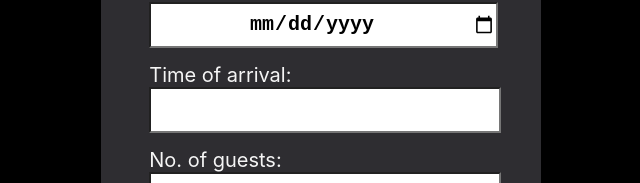
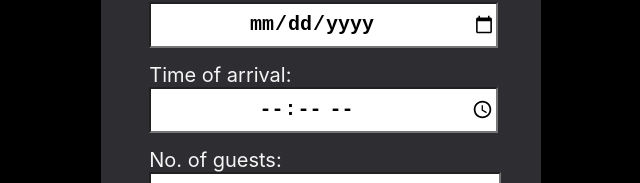
Before and after one commit to KacagoHollo/book-a-table-react, a React (Create React App) app in the folder my-app/: page / in a window 1280 px wide. Both pictures are taken after a click on the button "Book a table". Shown: the part 460-643 px from the top of the page, without its empty margins (319-959 px from the left). Built offline with nearby package versions, Linux system fonts and the light colour scheme.

Commit message:
Co-authored-by: István Pongrácz <KacagoHollo@users.noreply.github.com>

```diff
--- a/my-app/src/components/BookingPage.jsx
+++ b/my-app/src/components/BookingPage.jsx
@@ -97,7 +97,7 @@ const BookingForm = (props) => {
             </div>
             <div className='new-booking'>
                 <label>Time of arrival:</label>
-                <input type='text' onChange={timeChangeHandler} pattern="/^(0?[1-9]|1[012]):[0-5][0-9]$/"/>
+                <input type='time' min={dt} onChange={timeChangeHandler} />
             </div>
             <div className='new-booking'>
                 <label>No. of guests:</label>
```
